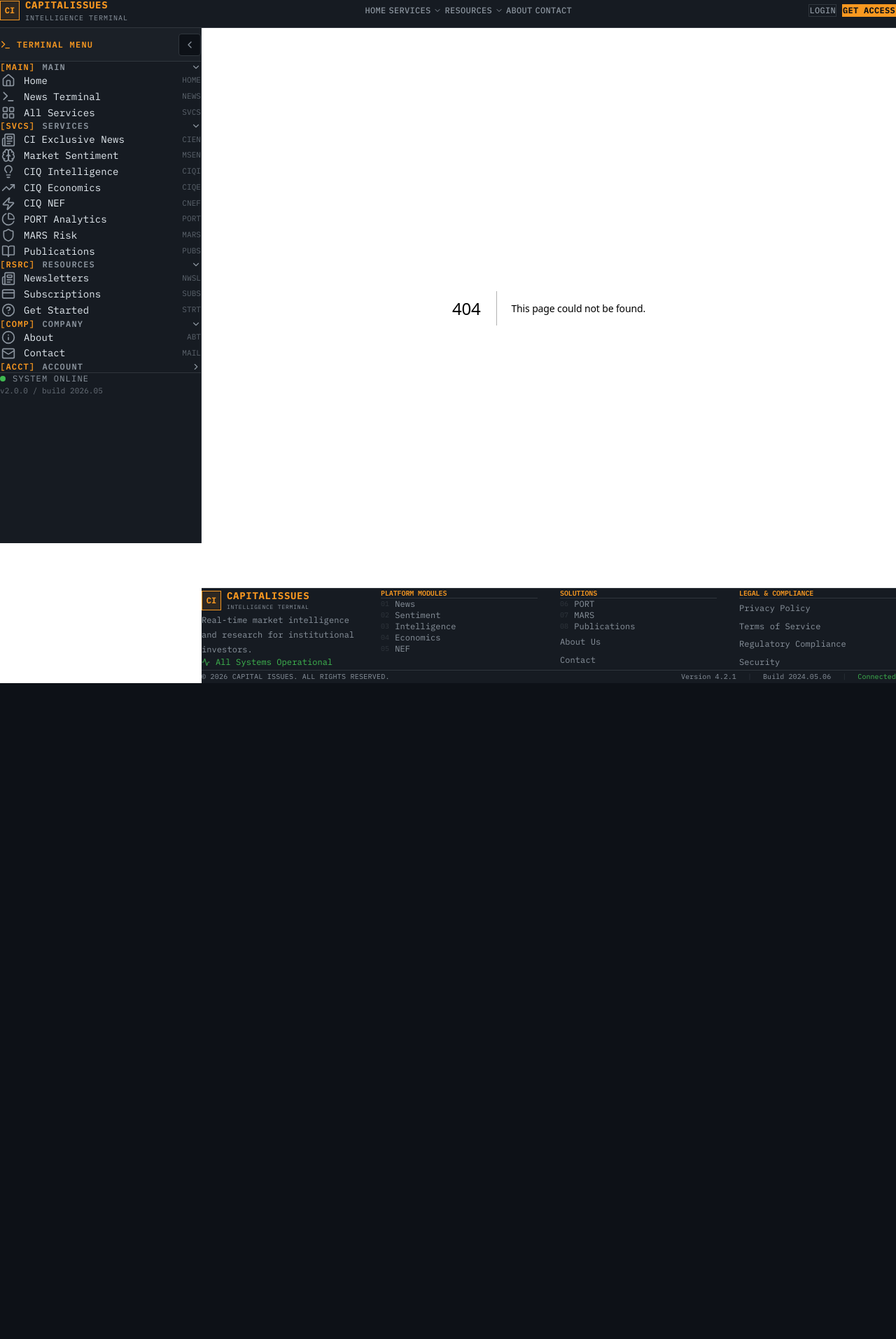
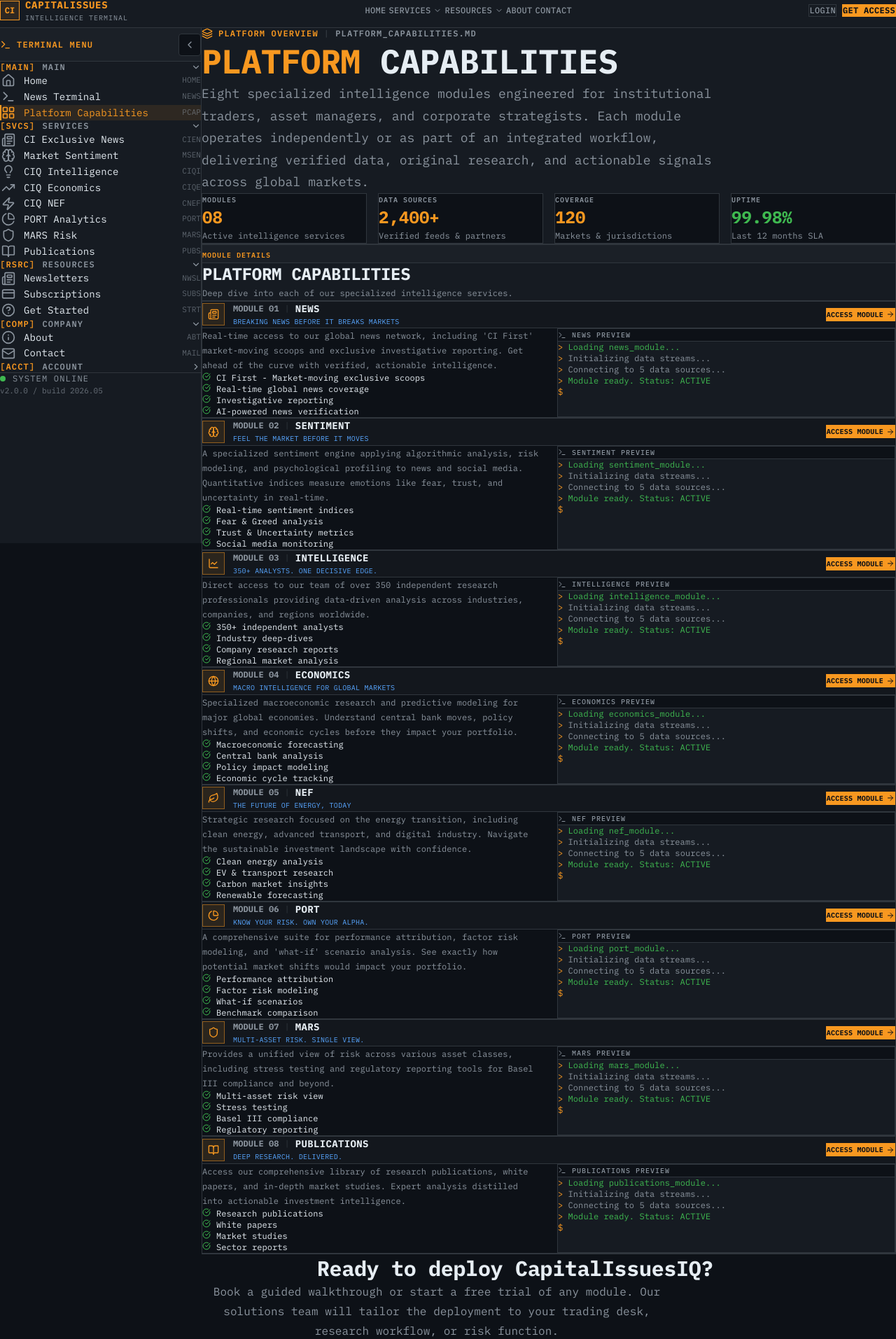
Before and after one commit to the961ainetwork-dev/dev, a Next.js app: page /platform-capabilities in a window 1280 px wide. Before the commit this address had no page. Shown: the part 26-1939 px from the top of the page at 70% size. Before the commit the page ends 1002 px from the top, so only its background shows below. Built offline with nearby package versions, Linux system fonts and the light colour scheme.

Commit message:
feat: move ServiceBanners to new platform capabilities page
Remove from home page and update sidebar navigation.

```diff
--- a/app/page.tsx
+++ b/app/page.tsx
@@ -1,6 +1,5 @@
 import { HeroSection } from "@/components/hero-section";
 import { ServicesGrid } from "@/components/services-grid";
-import { ServiceBanners } from "@/components/service-banners";
 import { FeaturesSection } from "@/components/features-section";
 import { CTASection } from "@/components/cta-section";
 
@@ -10,7 +9,6 @@ export default function HomePage() {
       <HeroSection />
       <ServicesGrid />
       <FeaturesSection />
-      <ServiceBanners />
       <CTASection />
     </>
   );
--- /dev/null
+++ b/app/platform-capabilities/page.tsx
@@ -0,0 +1,105 @@
+import type { Metadata } from "next";
+import Link from "next/link";
+import { ArrowRight, Layers } from "lucide-react";
+import { ServiceBanners } from "@/components/service-banners";
+
+export const metadata: Metadata = {
+  title: "Platform Capabilities | CapitalIssuesIQ",
+  description:
+    "Deep dive into each of CapitalIssuesIQ's specialized intelligence modules: news, sentiment, research, economics, energy, portfolio analytics, risk, and publications.",
+};
+
+export default function PlatformCapabilitiesPage() {
+  return (
+    <>
+      {/* Page Header */}
+      <section className="border-b border-border bg-card">
+        <div className="mx-auto max-w-7xl px-4 py-16 sm:px-6 md:py-20 lg:px-8">
+          <div className="flex items-center gap-2 text-xs font-semibold uppercase tracking-widest text-primary">
+            <Layers className="h-4 w-4" />
+            <span>Platform Overview</span>
+            <span className="text-border">|</span>
+            <span className="font-mono text-muted-foreground">PLATFORM_CAPABILITIES.MD</span>
+          </div>
+
+          <h1 className="mt-6 text-3xl font-bold tracking-tight text-foreground sm:text-4xl lg:text-5xl">
+            <span className="text-primary">PLATFORM</span>{" "}
+            <span className="text-foreground">CAPABILITIES</span>
+          </h1>
+
+          <p className="mt-6 max-w-3xl text-base leading-relaxed text-muted-foreground sm:text-lg">
+            Eight specialized intelligence modules engineered for institutional traders, asset managers, and corporate strategists. Each module operates independently or as part of an integrated workflow, delivering verified data, original research, and actionable signals across global markets.
+          </p>
+
+          {/* Key Stats */}
+          <div className="mt-10 grid gap-4 sm:grid-cols-2 lg:grid-cols-4">
+            <div className="border border-border bg-background p-4">
+              <div className="text-[10px] font-semibold uppercase tracking-widest text-muted-foreground">
+                Modules
+              </div>
+              <div className="mt-2 text-2xl font-bold tabular-nums text-primary">08</div>
+              <p className="mt-1 text-xs text-muted-foreground">Active intelligence services</p>
+            </div>
+            <div className="border border-border bg-background p-4">
+              <div className="text-[10px] font-semibold uppercase tracking-widest text-muted-foreground">
+                Data Sources
+              </div>
+              <div className="mt-2 text-2xl font-bold tabular-nums text-primary">2,400+</div>
+              <p className="mt-1 text-xs text-muted-foreground">Verified feeds &amp; partners</p>
+            </div>
+            <div className="border border-border bg-background p-4">
+              <div className="text-[10px] font-semibold uppercase tracking-widest text-muted-foreground">
+                Coverage
+              </div>
+              <div className="mt-2 text-2xl font-bold tabular-nums text-primary">120</div>
+              <p className="mt-1 text-xs text-muted-foreground">Markets &amp; jurisdictions</p>
+            </div>
+            <div className="border border-border bg-background p-4">
+              <div className="text-[10px] font-semibold uppercase tracking-widest text-muted-foreground">
+                Uptime
+              </div>
+              <div className="mt-2 text-2xl font-bold tabular-nums text-[#3fb950]">99.98%</div>
+              <p className="mt-1 text-xs text-muted-foreground">Last 12 months SLA</p>
+            </div>
+          </div>
+        </div>
+      </section>
+
+      {/* Module Detail Banners (reused) */}
+      <ServiceBanners />
+
+      {/* CTA */}
+      <section className="border-t border-border bg-background py-16">
+        <div className="mx-auto max-w-4xl px-4 text-center sm:px-6 lg:px-8">
+          <h2 className="text-2xl font-bold tracking-tight text-foreground sm:text-3xl">
+            Ready to deploy CapitalIssuesIQ?
+          </h2>
+          <p className="mx-auto mt-4 max-w-2xl text-sm leading-relaxed text-muted-foreground sm:text-base">
+            Book a guided walkthrough or start a free trial of any module. Our solutions team will tailor the deployment to your trading desk, research workflow, or risk function.
+          </p>
+          <div className="mt-8 flex flex-wrap items-center justify-center gap-3">
+            <Link
+              href="/get-started"
+              className="inline-flex items-center gap-2 border border-primary bg-primary px-5 py-2.5 text-xs font-bold uppercase tracking-widest text-primary-foreground transition-colors hover:bg-primary/90"
+            >
+              Get Started
+              <ArrowRight className="h-3.5 w-3.5" />
+            </Link>
+            <Link
+              href="/subscriptions"
+              className="inline-flex items-center gap-2 border border-border bg-card px-5 py-2.5 text-xs font-bold uppercase tracking-widest text-foreground transition-colors hover:border-primary hover:text-primary"
+            >
+              View Subscriptions
+            </Link>
+            <Link
+              href="/contact"
+              className="inline-flex items-center gap-2 border border-border bg-card px-5 py-2.5 text-xs font-bold uppercase tracking-widest text-foreground transition-colors hover:border-primary hover:text-primary"
+            >
+              Talk to Sales
+            </Link>
+          </div>
+        </div>
+      </section>
+    </>
+  );
+}
--- a/components/sidebar.tsx
+++ b/components/sidebar.tsx
@@ -47,7 +47,7 @@ const sections: NavSection[] = [
     items: [
       { label: "Home", href: "/", icon: Home, code: "HOME" },
       { label: "News Terminal", href: "/news-terminal", icon: Terminal, code: "NEWS" },
-      { label: "All Services", href: "/#services", icon: LayoutGrid, code: "SVCS" },
+      { label: "Platform Capabilities", href: "/platform-capabilities", icon: LayoutGrid, code: "PCAP" },
     ],
   },
   {
```
